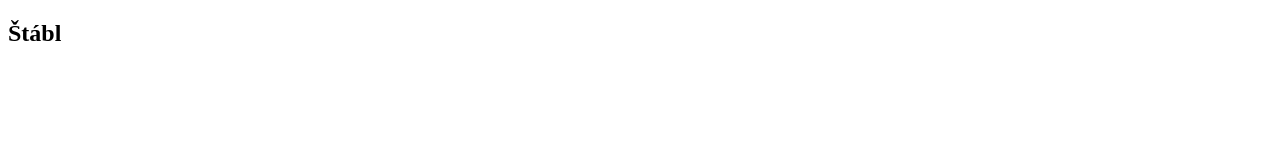
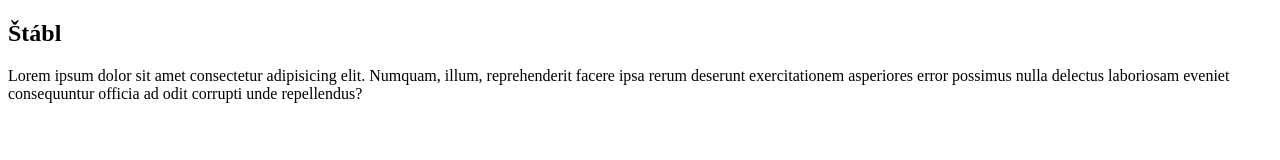
Before and after one commit to rudekstabl/stabl1, a plain HTML site: page index.html in a window 1280 px wide. Drawn offline with Linux system fonts and the light colour scheme.

Commit message:
přidán první odstavec

```diff
--- a/index.html
+++ b/index.html
@@ -1,9 +1,13 @@
 <!DOCTYPE html>
 <html>
 <head>
+    <link rel="stylesheet" href="./css/style.css">
     <meta charset="utf-8">
 </head>
 <body>
     <h2>Štábl</h2>
+    <p>Lorem ipsum dolor sit amet consectetur adipisicing elit. Numquam, illum, reprehenderit facere ipsa rerum deserunt
+        exercitationem asperiores error possimus nulla delectus laboriosam eveniet consequuntur officia ad odit corrupti
+        unde repellendus?</p>
 </body>
 </html>
```
